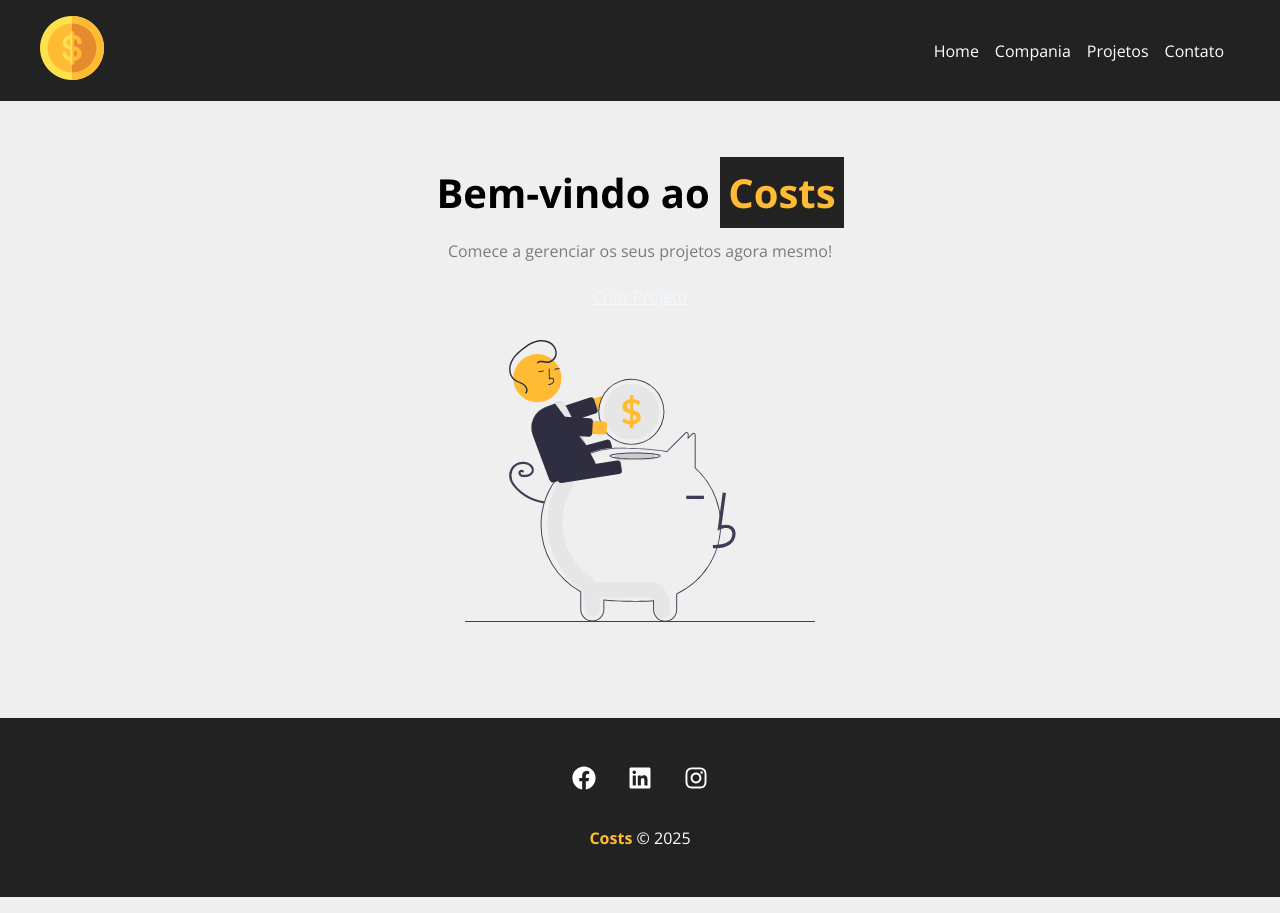
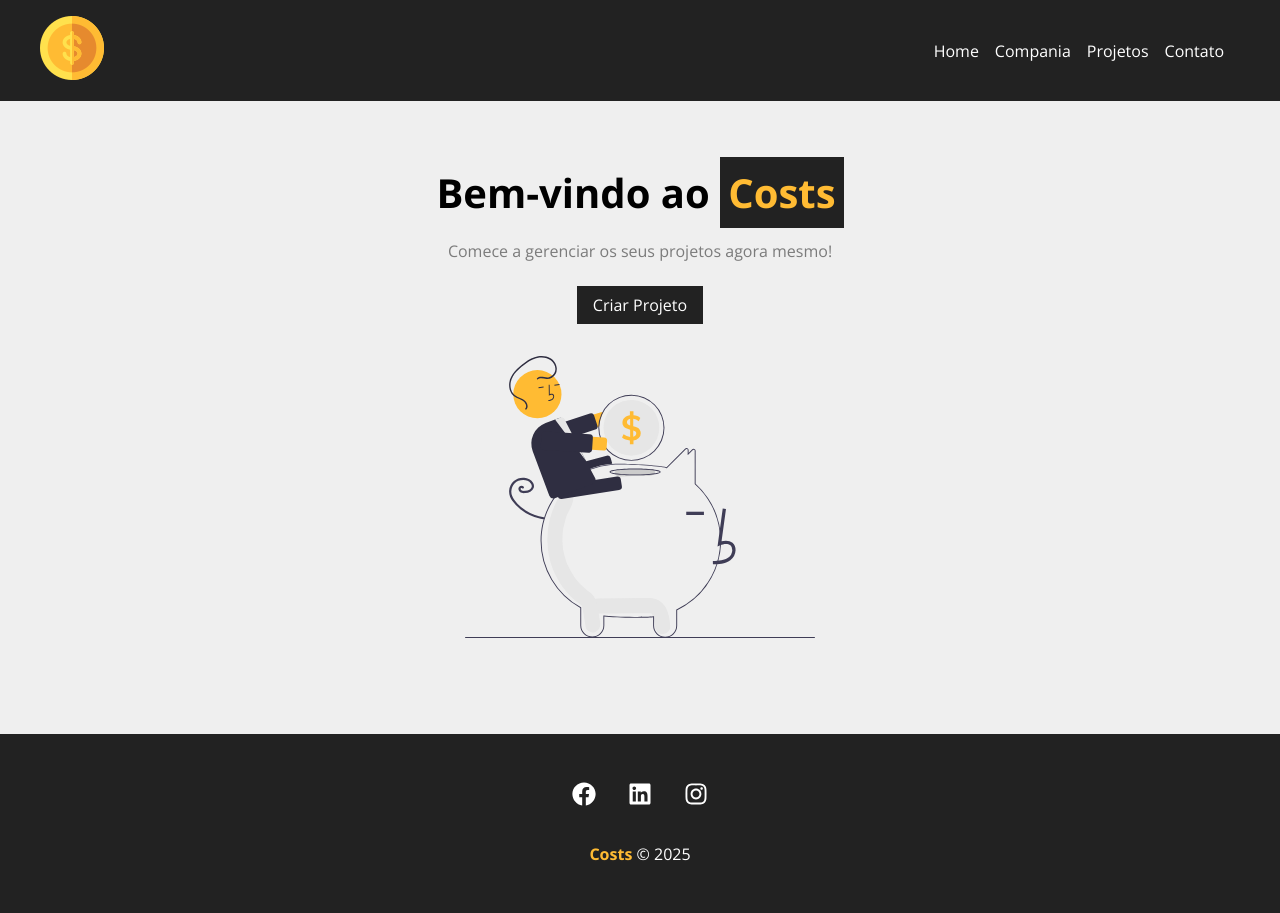
Before and after one commit to Gustavobiz/Custo, a React (Create React App) app in the folder custo/: page / in a window 1280 px wide. Built offline with nearby package versions, Linux system fonts and the light colour scheme.

Commit message:
feat: buttom css

```diff
--- a/custo/src/components/layout/LinkButtom.js
+++ b/custo/src/components/layout/LinkButtom.js
@@ -2,7 +2,7 @@ import styles from "./LinkButtom.module.css";
 import { Link } from "react-router-dom";
 function LinkButtom({ to, text }) {
   return (
-    <Link className={styles.bnt} to={to}>
+    <Link className={styles.btn} to={to}>
       {text}
     </Link>
   );
--- a/custo/src/components/layout/LinkButtom.module.css
+++ b/custo/src/components/layout/LinkButtom.module.css
@@ -1,3 +1,10 @@
-.bnt {
-  color: aliceblue;
+.btn {
+  background-color: #222;
+  color: #fff;
+  padding: 0.5em 1em;
+  text-decoration: none;
+  transition: 0.5s;
 }
+.btn:hover {
+  color: #fb3;
+}
```
